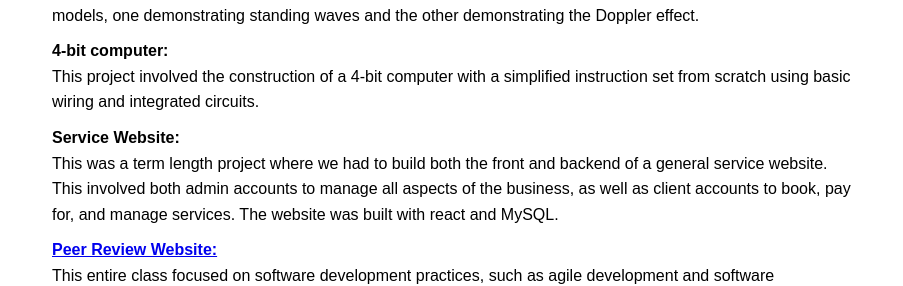
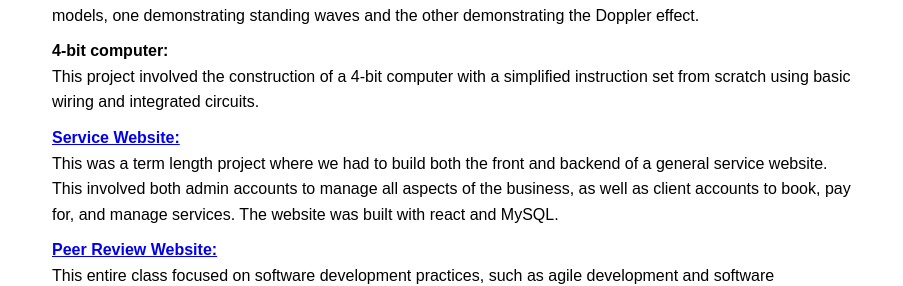
Before and after one commit to JemJemGermanie/jemjemgermanie.github.io, a plain HTML site: page index.html in a window 1280 px wide. Shown: the part 1286-1572 px from the top of the page, without its empty margins (188-1091 px from the left). Drawn offline with Linux system fonts and the light colour scheme.

Commit message:
Update index.html

```diff
--- a/index.html
+++ b/index.html
@@ -47,7 +47,7 @@
                 <br>This project’s goal was to combine all learning objectives performed throughout my college studies by creating a visualization of a mathematics or science concept using JavaFX. I worked as part of a team to create two models, one demonstrating standing waves and the other demonstrating the Doppler effect.</li>
             <li><strong>4-bit computer:</strong>
                 <br>This project involved the construction of a 4-bit computer with a simplified instruction set from scratch using basic wiring and integrated circuits.</li>
-            <li><strong>Service Website:</strong>
+            <li><a href="https://github.com/JemJemGermanie/Service-Website"><strong>Service Website:</strong></a>
                 <br>This was a term length project where we had to build both the front and backend of a general service website. This involved both admin accounts to manage all
                 aspects of the business, as well as client accounts to book, pay for, and manage services. The website was built with react and MySQL.</li>
             <li><a href="https://github.com/FrancoisMartinez/Team-10-SOEN341_Project_F24"><strong>Peer Review Website:</strong></a>
```
